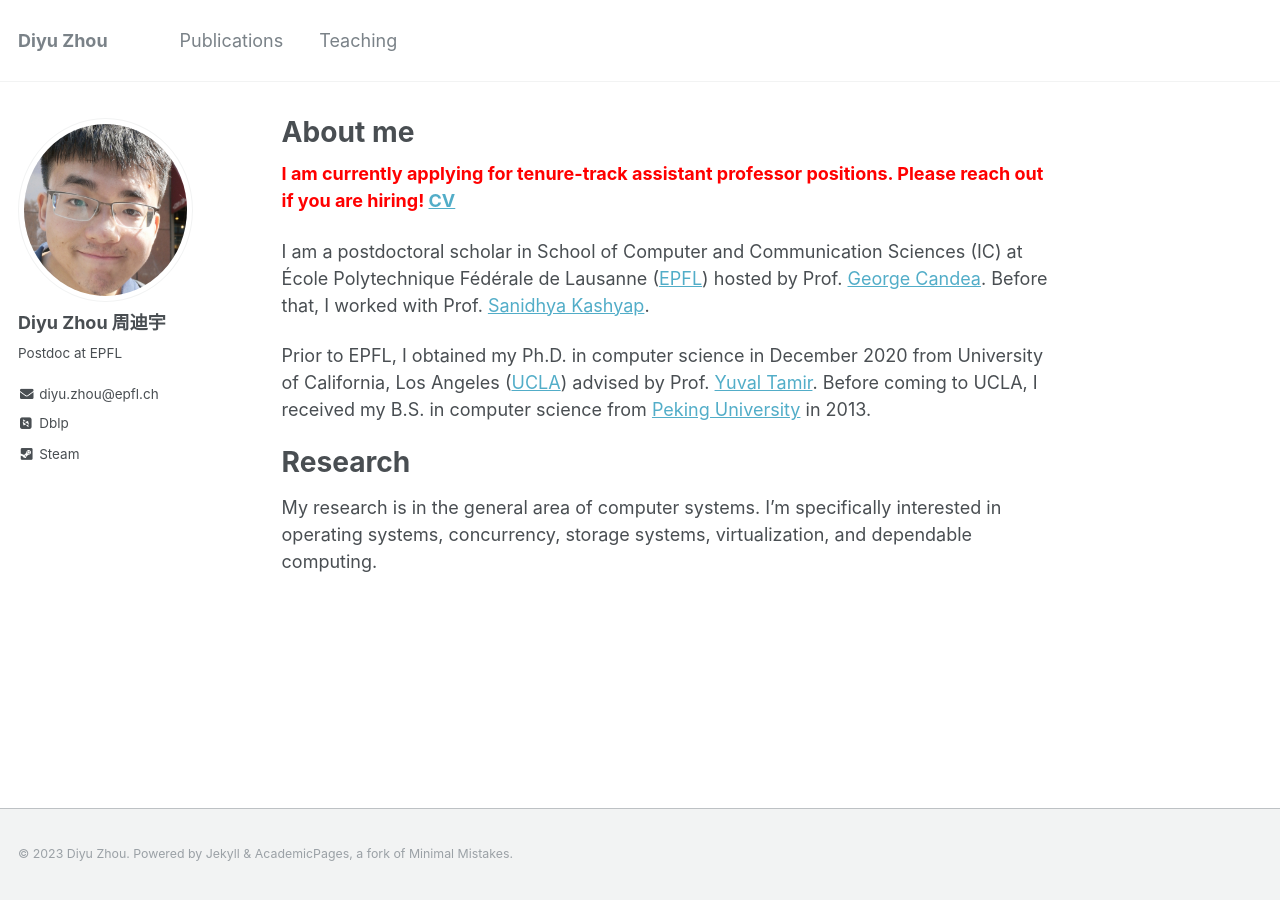
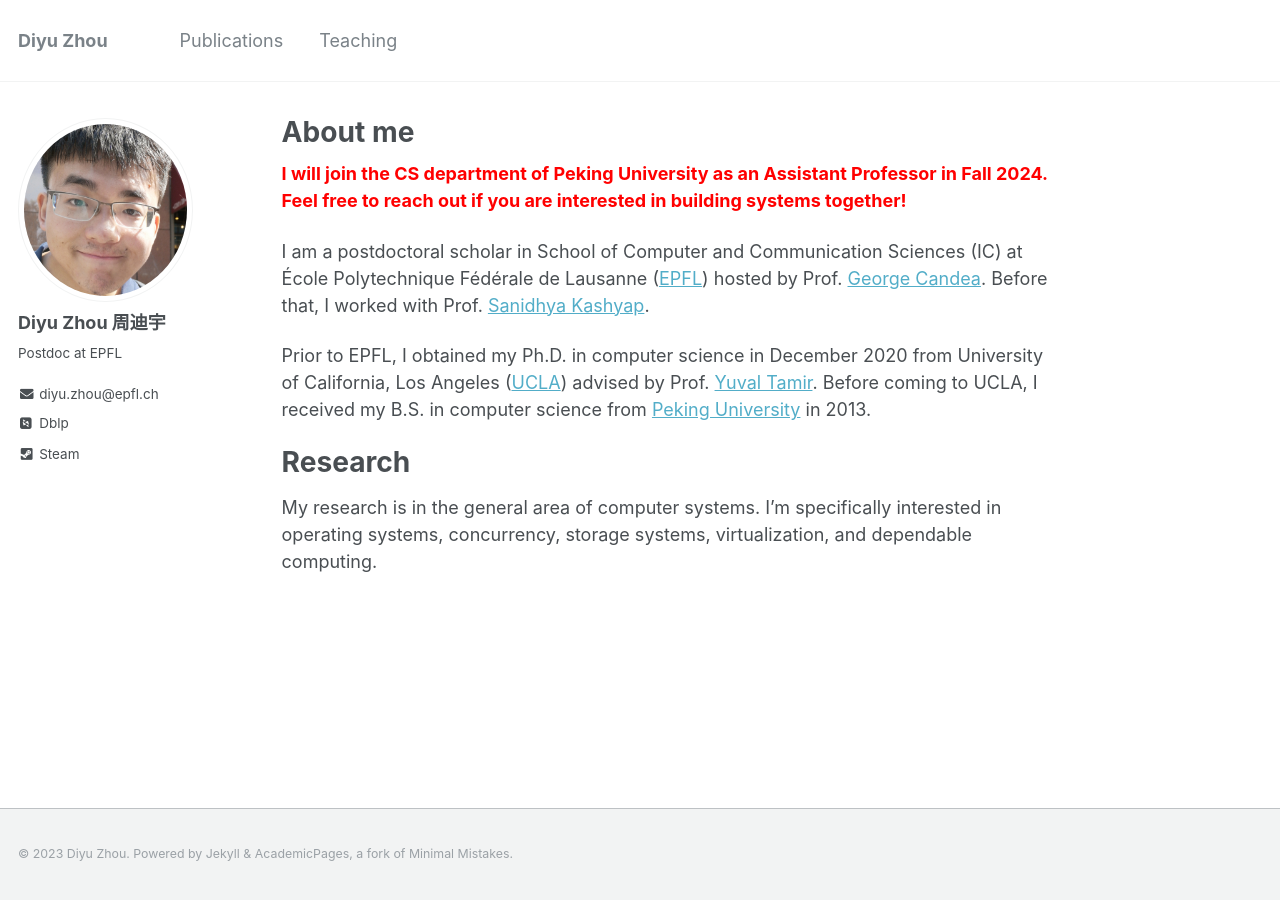
Before and after one commit to zhou-diyu/zhou-diyu.github.io, a Jekyll site: the page built from _pages/about.md, in a window 1280 px wide. Built offline with Jekyll 4.4.1, drawn with Linux system fonts in a browser that asks for light colours; some web fonts are replaced.

Commit message:
recent updates

```diff
--- a/_pages/about.md
+++ b/_pages/about.md
@@ -13,7 +13,9 @@ redirect_from:
 I am currently applying for tenure-track assistant professor positions
 -->
 
-<span style="color:red"> **I am currently applying for tenure-track assistant professor positions. Please reach out if you are hiring! [CV](/files/cv_dyz.pdf)** </span>
+<span style="color:red"> **I will join the CS department of Peking University as an Assistant Professor in Fall 2024.
+Feel free to reach out if you are interested in building systems together!**
+</span>
 
 I am a postdoctoral scholar in School of Computer and Communication Sciences (IC) at École Polytechnique Fédérale de Lausanne ([EPFL](https://www.epfl.ch/en/)) hosted by Prof. [George Candea](https://dslab.epfl.ch/people/candea/). Before that, I worked with Prof. [Sanidhya Kashyap](https://sanidhya.github.io/).
 
```
Also changed, not shown: _pages/publications.md (+4 -0 lines).
